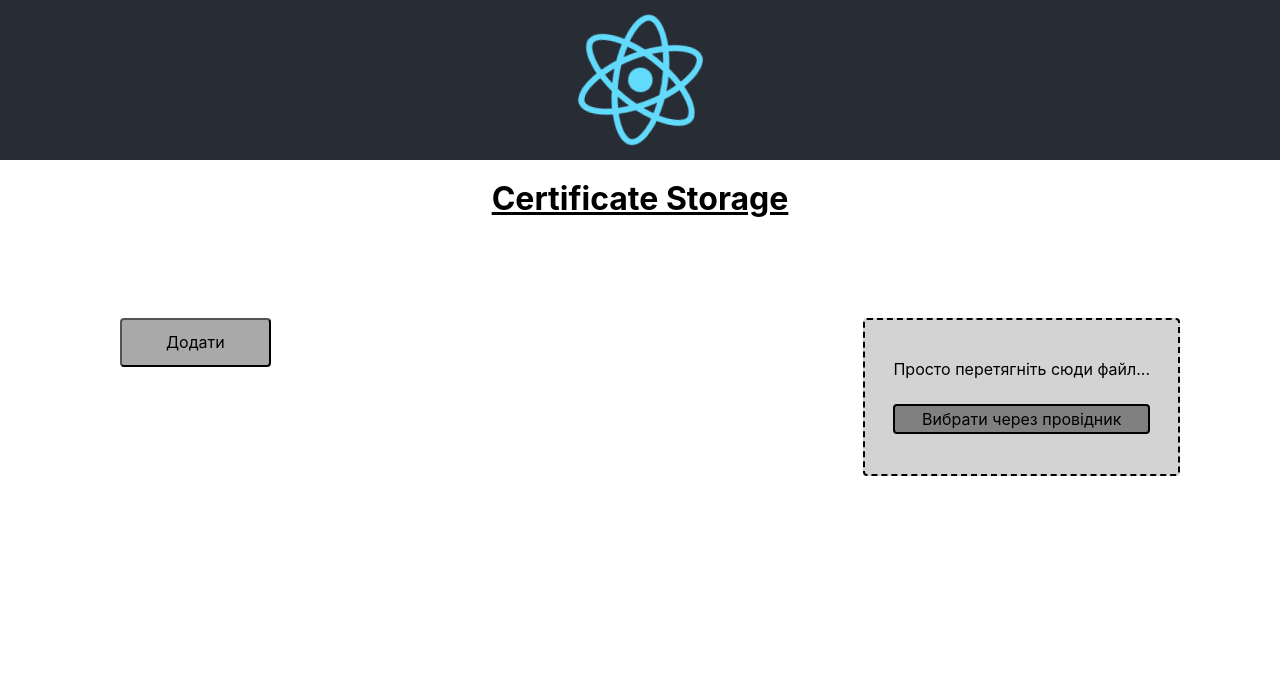
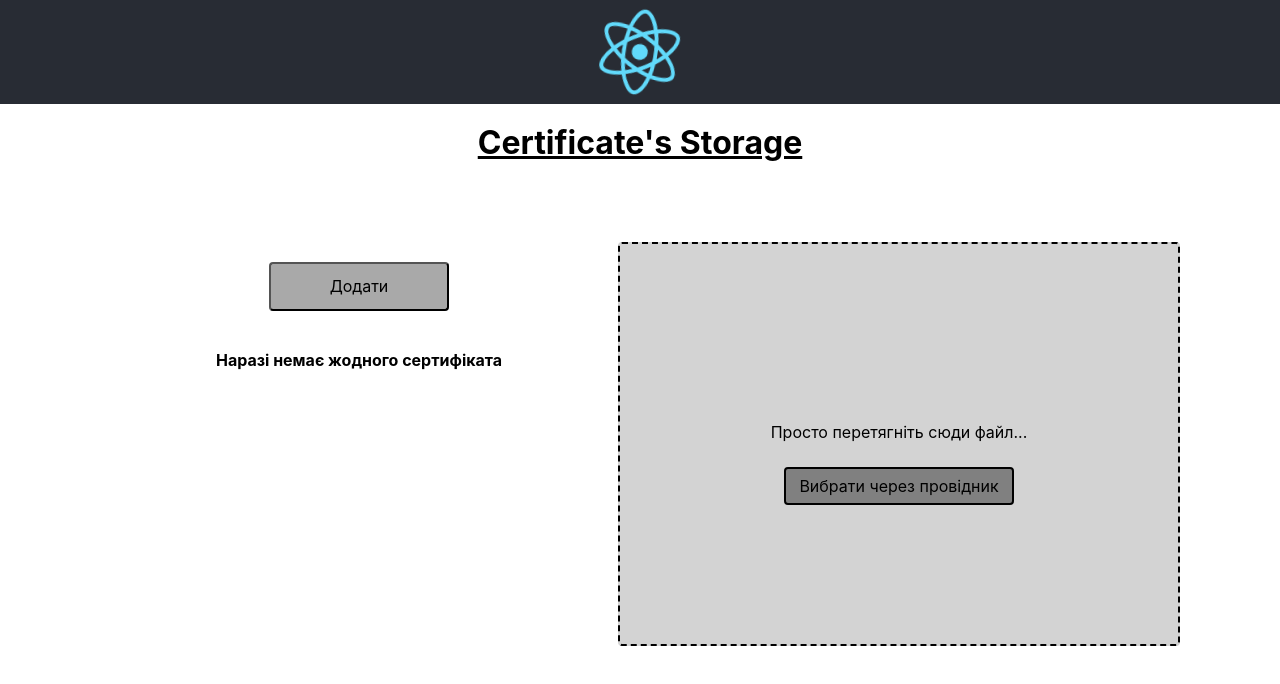
Before and after one commit to Ljuzifer/taxer-app, a React (Create React App) app: page / in a window 1280 px wide. Shown: the top 684 px of the page. Built offline with nearby package versions, Linux system fonts and the light colour scheme.

Commit message:
arrow, delete......

```diff
--- a/package.json
+++ b/package.json
@@ -14,6 +14,7 @@
         "normalize.css": "^8.0.1",
         "react": "^18.2.0",
         "react-dom": "^18.2.0",
+        "react-icons": "^5.0.1",
         "react-scripts": "5.0.1",
         "typescript": "^4.9.5",
         "web-vitals": "^2.1.4"
--- a/src/App.css
+++ b/src/App.css
@@ -3,7 +3,7 @@
 }
 
 .App-logo {
-    height: 20vmin;
+    height: 13vmin;
     pointer-events: none;
 }
 
--- a/src/components/CertificateStorage.tsx
+++ b/src/components/CertificateStorage.tsx
@@ -19,6 +19,7 @@ export const CertificateStorage: React.FC = () => {
     const [showDropZone, setShowDropZone] = useState<boolean>(false);
     const [buttonName, setButtonName] = useState<ButtonName>("add");
     const [selectedCertificate, setSelectedCertificate] = useState<CertificateInfo | null>(null);
+    const [activeRowIndex, setActiveRowIndex] = useState<number | null>(null);
 
     useEffect(() => {
         const storedCertificates = localStorage.getItem("certificates");
@@ -67,18 +68,34 @@ export const CertificateStorage: React.FC = () => {
         setButtonName(showDropZone ? "add" : "back");
     };
 
-    const handleItemClick = (certificate: CertificateInfo) => {
+    const handleItemClick = (certificate: CertificateInfo, rowIndex: number) => {
         setSelectedCertificate(certificate);
+        setActiveRowIndex(rowIndex);
         setButtonName("add");
+    };
+
+    const handleDeleteItem = (index: number) => {
+        const updatedCertificates = certificates.filter((_, i) => i !== index);
+        setCertificates(updatedCertificates);
+        localStorage.setItem("certificates", JSON.stringify(updatedCertificates));
     };
 
     return (
         <div>
-            <h1>Certificate Storage</h1>
+            <h1>Certificate's Storage</h1>
             <div style={{ display: "flex", justifyContent: "space-between", margin: "0 100px" }}>
-                <div style={{ padding: "20px" }}>
+                <div style={{ padding: "20px", width: "500px" }}>
                     <Button onClick={handleButtonClick} buttonName={buttonName === "add" ? "Додати" : "Назад"} />
-                    <Table certificates={certificates} onTableRowClick={handleItemClick} />
+                    {certificates.length !== 0 ? (
+                        <Table
+                            certificates={certificates}
+                            onTableRowClick={handleItemClick}
+                            activeRowIndex={activeRowIndex}
+                            onDeleteItem={handleDeleteItem}
+                        />
+                    ) : (
+                        <b>Наразі немає жодного сертифіката</b>
+                    )}
                 </div>
                 {certificates.length === 0 || buttonName === "back" || !selectedCertificate ? (
                     <DragAndDrop
--- a/src/components/DragAndDrop.tsx
+++ b/src/components/DragAndDrop.tsx
@@ -9,31 +9,11 @@ interface DropZoneProps {
 
 export const DragAndDrop: React.FC<DropZoneProps> = ({ onDrop, onDragOver, onFileInputChange }) => {
     return (
-        <div
-            onDrop={onDrop}
-            onDragOver={onDragOver}
-            style={{
-                border: "2px dashed black",
-                borderRadius: "4px",
-                padding: "40px 28px",
-                margin: "20px 0",
-                backgroundColor: "lightgrey",
-            }}>
+        <div className="Drag_drop" onDrop={onDrop} onDragOver={onDragOver}>
             Просто перетягніть сюди файл...
             <label>
                 <input type="file" style={{ display: "none" }} onChange={onFileInputChange} />
-                <span
-                    style={{
-                        display: "block",
-                        cursor: "pointer",
-                        backgroundColor: "gray",
-                        border: "2px solid black",
-                        borderRadius: "4px",
-                        padding: "4px",
-                        marginTop: "25px",
-                    }}>
-                    Вибрати через провідник
-                </span>
+                <span className="Input_span">Вибрати через провідник</span>
             </label>
         </div>
     );
--- a/src/components/Table.tsx
+++ b/src/components/Table.tsx
@@ -1,4 +1,6 @@
 import React from "react";
+import { BsArrowRightCircleFill } from "react-icons/bs";
+import { TiDelete } from "react-icons/ti";
 import "../index.css";
 
 interface CertificateInfo {
@@ -10,16 +12,28 @@ interface CertificateInfo {
 
 interface TableProps {
     certificates: CertificateInfo[];
-    onTableRowClick: (certificate: CertificateInfo) => void;
+    activeRowIndex: number | null;
+    onTableRowClick: (certificate: CertificateInfo, rowIndex: number) => void;
+    onDeleteItem: (index: number) => void;
 }
 
-export const Table: React.FC<TableProps> = ({ certificates, onTableRowClick }) => {
+export const Table: React.FC<TableProps> = ({ certificates, activeRowIndex, onTableRowClick, onDeleteItem }) => {
+    const handleDeleteItem = (index: number) => {
+        onDeleteItem(index); // Викликаємо onDeleteItem з індексом, що був натиснутий
+    };
+
     return (
         <table>
             <thead>
                 {certificates.map((cert, index) => (
-                    <tr key={index} onClick={() => onTableRowClick(cert)} style={{ cursor: "pointer" }}>
-                        <th>{cert.commonName}</th>
+                    <tr className={`Table_row ${activeRowIndex === index ? "active" : ""}`} key={index}>
+                        <th className="Table_cell">
+                            <TiDelete className="Cross" onClick={() => handleDeleteItem(index)} />
+                            <div className="Table_name" onClick={() => onTableRowClick(cert, index)}>
+                                {cert.commonName}
+                                {activeRowIndex === index && <BsArrowRightCircleFill className="Arrow" />}
+                            </div>
+                        </th>
                     </tr>
                 ))}
             </thead>
--- a/src/index.css
+++ b/src/index.css
@@ -26,17 +26,85 @@ code {
     border-radius: 4px;
     cursor: pointer;
     margin: 0 auto 40px;
-    /* margin-bottom: 40px; */
+    width: 180px;
     background-color: darkgrey;
 }
 
+.Input_span {
+    display: block;
+    cursor: pointer;
+    background-color: gray;
+    border: 2px solid black;
+    border-radius: 4px;
+    padding: 8px 13px;
+    margin-top: 25px;
+}
+
+.Drag_drop {
+    display: flex;
+    flex-direction: column;
+    justify-content: center;
+    align-items: center;
+    width: 500px;
+    height: 280px;
+    border: 2px dashed black;
+    border-radius: 4px;
+    padding: 80px 40px 40px;
+    background-color: lightgrey;
+}
+
 .Details_block {
+    display: flex;
+    flex-direction: column;
+    align-items: center;
+    justify-content: left;
     width: 500px;
-    padding: 20px 10px 40px 80px;
-    /* margin-top: 58px; */
+    height: 280px;
+    padding: 80px 40px 40px;
     border: 2px solid black;
     border-radius: 4px;
     background-color: lightgrey;
+}
+
+.Table_row {
+    cursor: pointer;
+}
+
+.Table_cell {
+    display: flex;
+    align-items: center;
+    width: 500px;
+    height: 40px;
+    background-color: lightgray;
+    border: 2px outset black;
+    padding-left: 10px;
+    border-radius: 4px;
+    text-align: start;
+}
+
+.Table_cell:hover,
+.Table_cell:focus,
+.Table_cell:active {
+    background-color: dimgray;
+}
+
+.Arrow {
+    width: 22px;
+    height: 22px;
+    margin-right: 20px;
+}
+
+.Cross {
+    width: 28px;
+    height: 28px;
+    margin-right: 8px;
+}
+
+.Table_name {
+    display: flex;
+    align-items: center;
+    width: 100%;
+    justify-content: space-between;
 }
 
 h1 {
@@ -50,7 +118,3 @@ p {
     margin-right: auto;
     text-align: left;
 }
-
-/* b {
-    display: inline-block;
-} */
```
Also changed, not shown: 1 other file (tests, documents, lock files or other folders).
